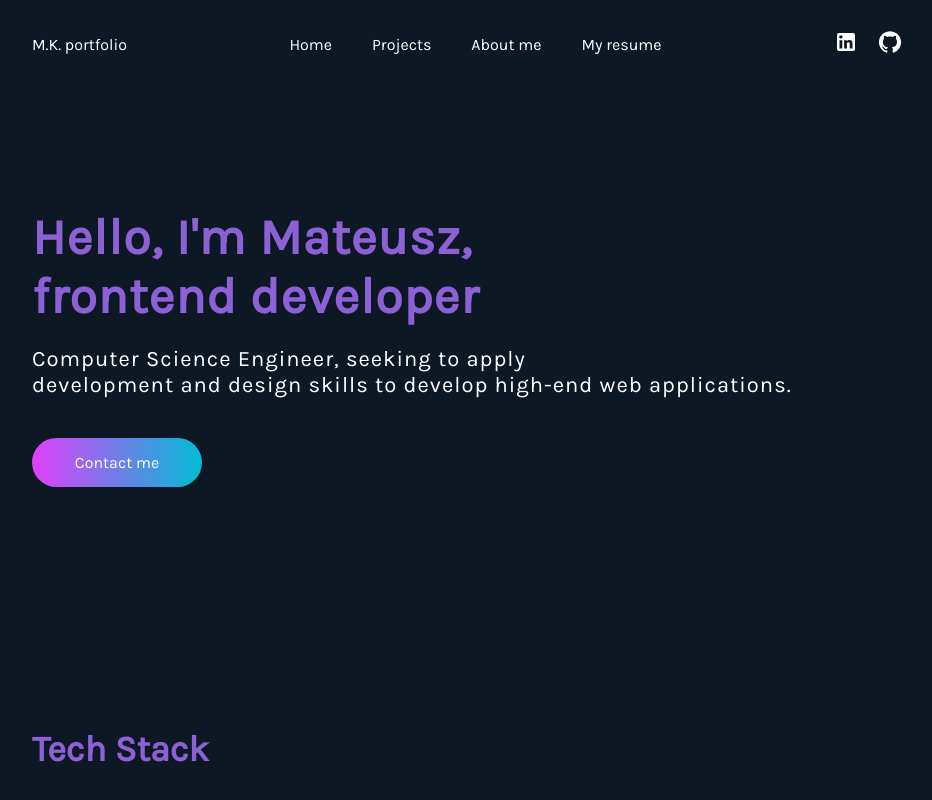
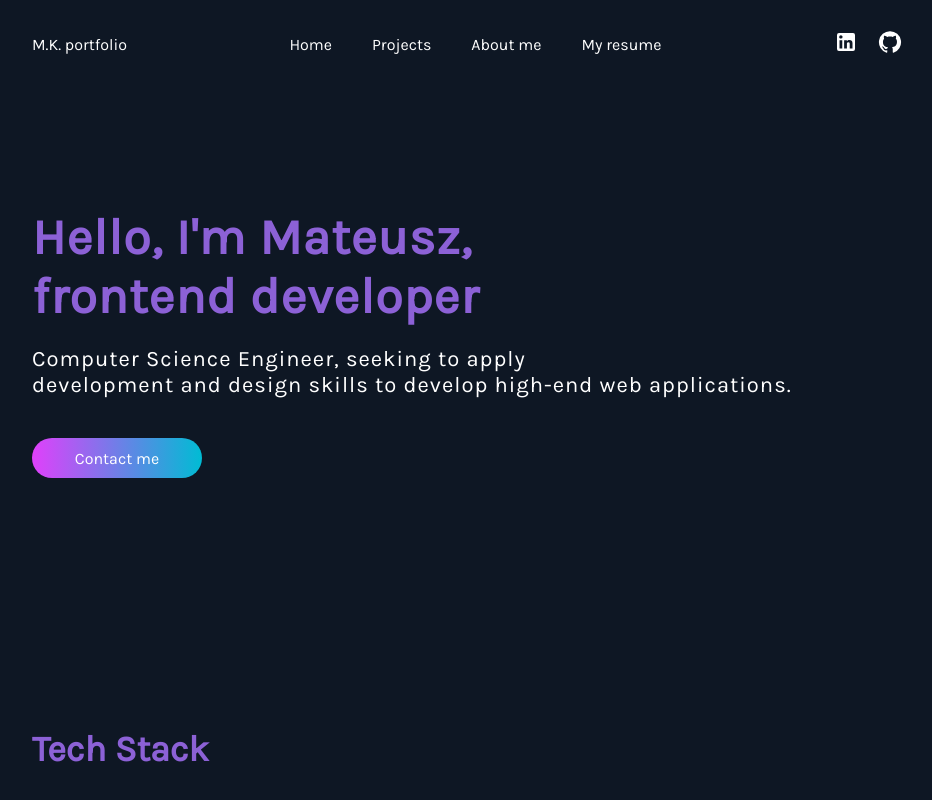
Before and after one commit to TheDevMatt/Resume-website, a React (Create React App) app: page / in a window 1280 px wide. Shown: the top 800 px of the page, without its empty margins (168-1100 px from the left). Built offline with nearby package versions, Linux system fonts and the light colour scheme; no server answers.

Commit message:
Update of buttons' sizes

```diff
--- a/src/styles/ContactMe.css
+++ b/src/styles/ContactMe.css
@@ -37,7 +37,8 @@
     justify-content: center;
     align-items: center;
     padding: 15px 0;
-    margin-top: 20px;
+    height: 5vh;
+    margin: 20px 0;
     font-size: 16px;
     width: 100%;
     border: 0px solid #fff;
--- a/src/styles/Headline.css
+++ b/src/styles/Headline.css
@@ -26,16 +26,15 @@
     display: flex;
     justify-content: center;
     align-items: center;
-    padding: 15px 10px;
+    height: 5vh;
     margin-top: 20px;
     font-size: 14px;
-    width: 100px;
-    /* width: 100%; */
+    width: 120px;
     color: white;
     border: 0px solid #fff;
     border-radius: 30px;
     cursor: pointer;
-    /* text-align: center; */
+    text-align: center;
     background-image: linear-gradient(to right, #E040FB, #00BCD4);
 }
 
@@ -58,7 +57,7 @@
     .headline-button{
         justify-content: center;
         width: 170px;
-        padding: 15px 30px;
+        padding: 15px 0;
         font-size: 16px;
     }
 }
```
